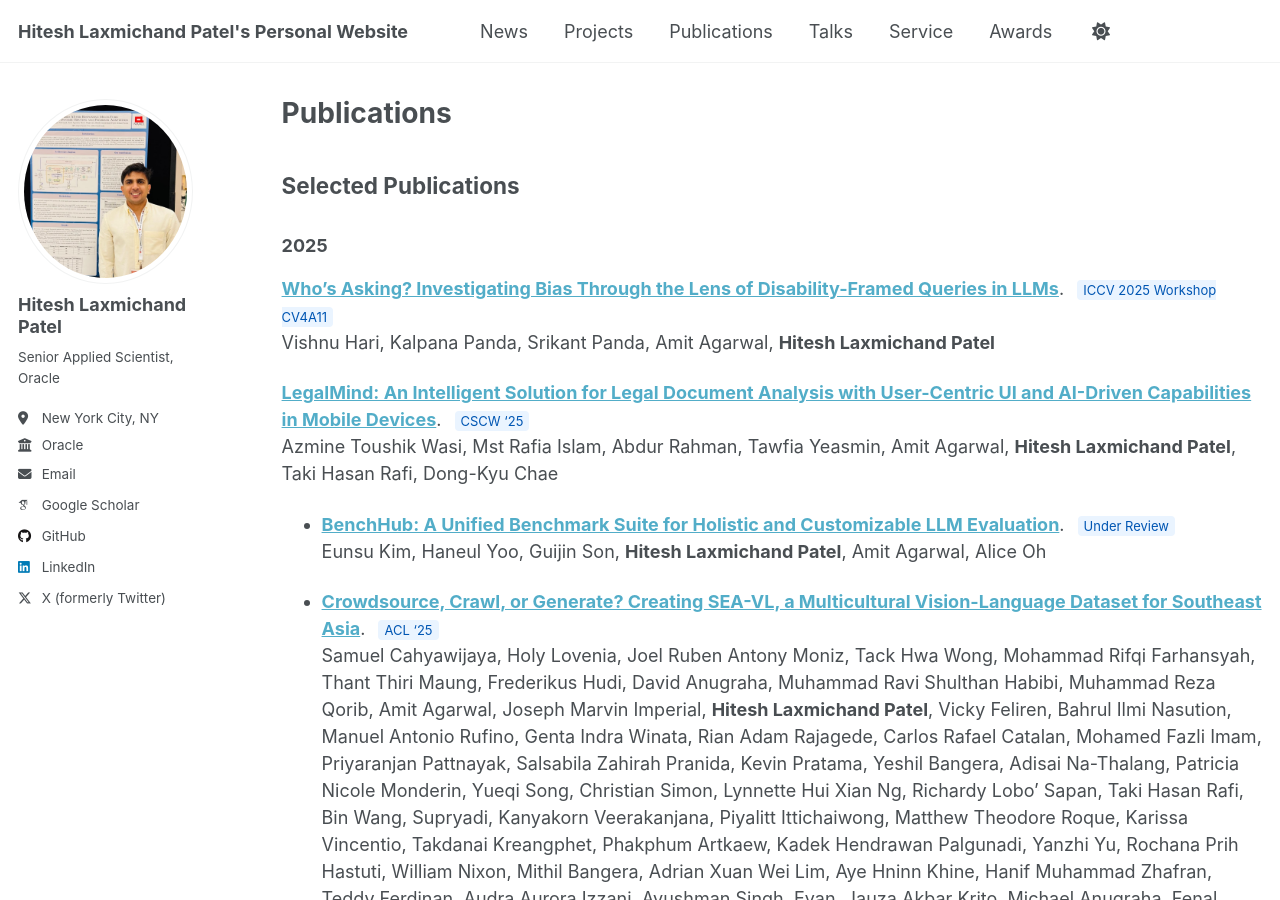
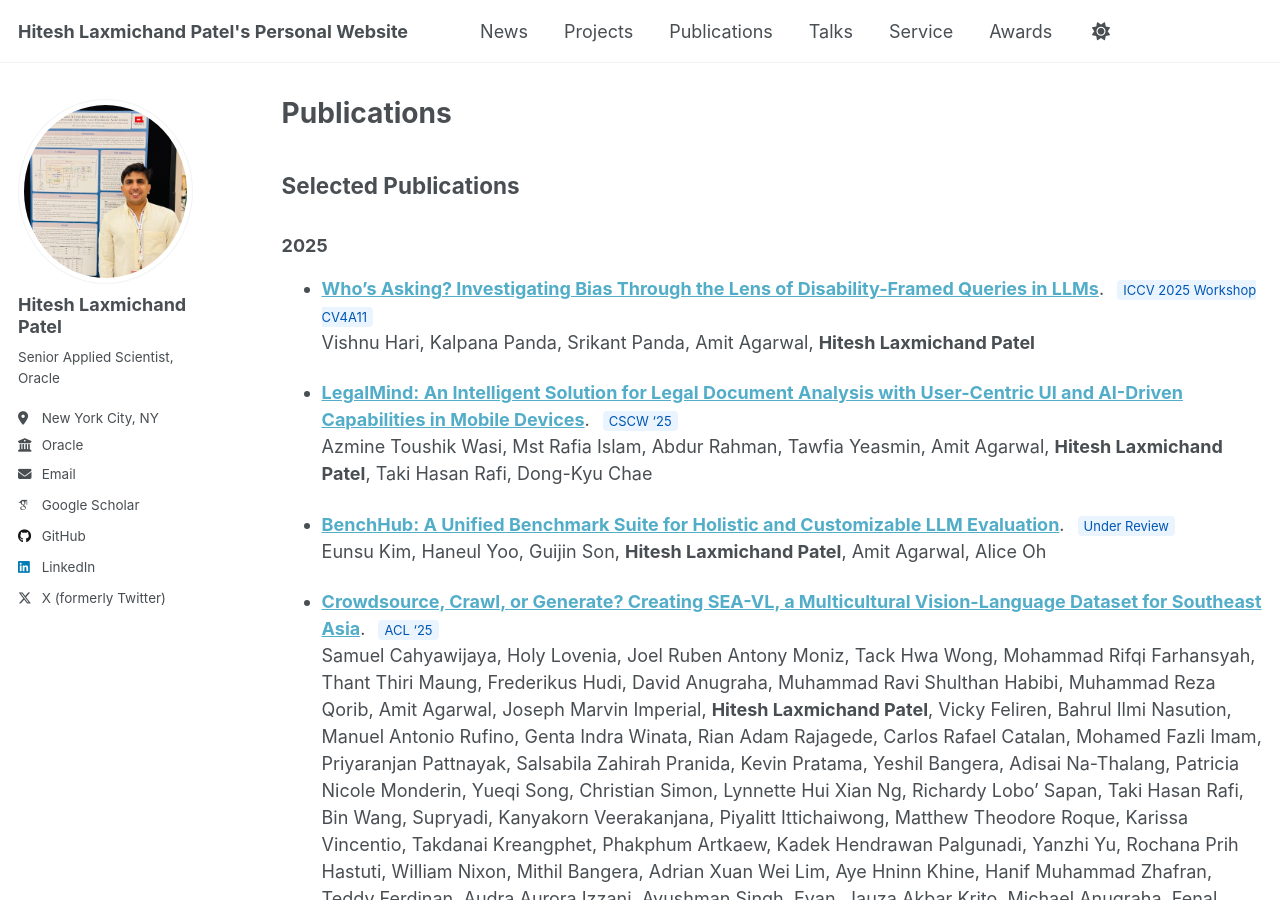
Before and after one commit to HITESHLPATEL/hiteshlpatel.github.io, a Jekyll site: the page built from _pages/publications.md, in a window 1280 px wide and 900 px high. Built offline with Jekyll 4.4.1, drawn with Linux system fonts in a browser that asks for light colours; some web fonts are replaced.

```diff
--- a/_pages/publications.md
+++ b/_pages/publications.md
@@ -12,11 +12,11 @@ redirect_from:
 
 ### 2025
 
-**[Who's Asking? Investigating Bias Through the Lens of Disability-Framed Queries in LLMs]()**.
+- **[Who's Asking? Investigating Bias Through the Lens of Disability-Framed Queries in LLMs]()**.
 <span style="font-size:13px; background:#eaf4ff; color:#0056b3; padding:2px 6px; margin-left:8px; border-radius:4px;">ICCV 2025 Workshop CV4A11</span>
 Vishnu Hari, Kalpana Panda, Srikant Panda, Amit Agarwal, **Hitesh Laxmichand Patel**
 
- **[LegalMind: An Intelligent Solution for Legal Document Analysis with User-Centric UI and AI-Driven Capabilities in Mobile Devices]()**.
+- **[LegalMind: An Intelligent Solution for Legal Document Analysis with User-Centric UI and AI-Driven Capabilities in Mobile Devices]()**.
 <span style="font-size:13px; background:#eaf4ff; color:#0056b3; padding:2px 6px; margin-left:8px; border-radius:4px;">CSCW '25</span>
 Azmine Toushik Wasi, Mst Rafia Islam, Abdur Rahman, Tawfia Yeasmin, Amit Agarwal, **Hitesh Laxmichand Patel**, Taki Hasan Rafi, Dong-Kyu Chae
 
```
